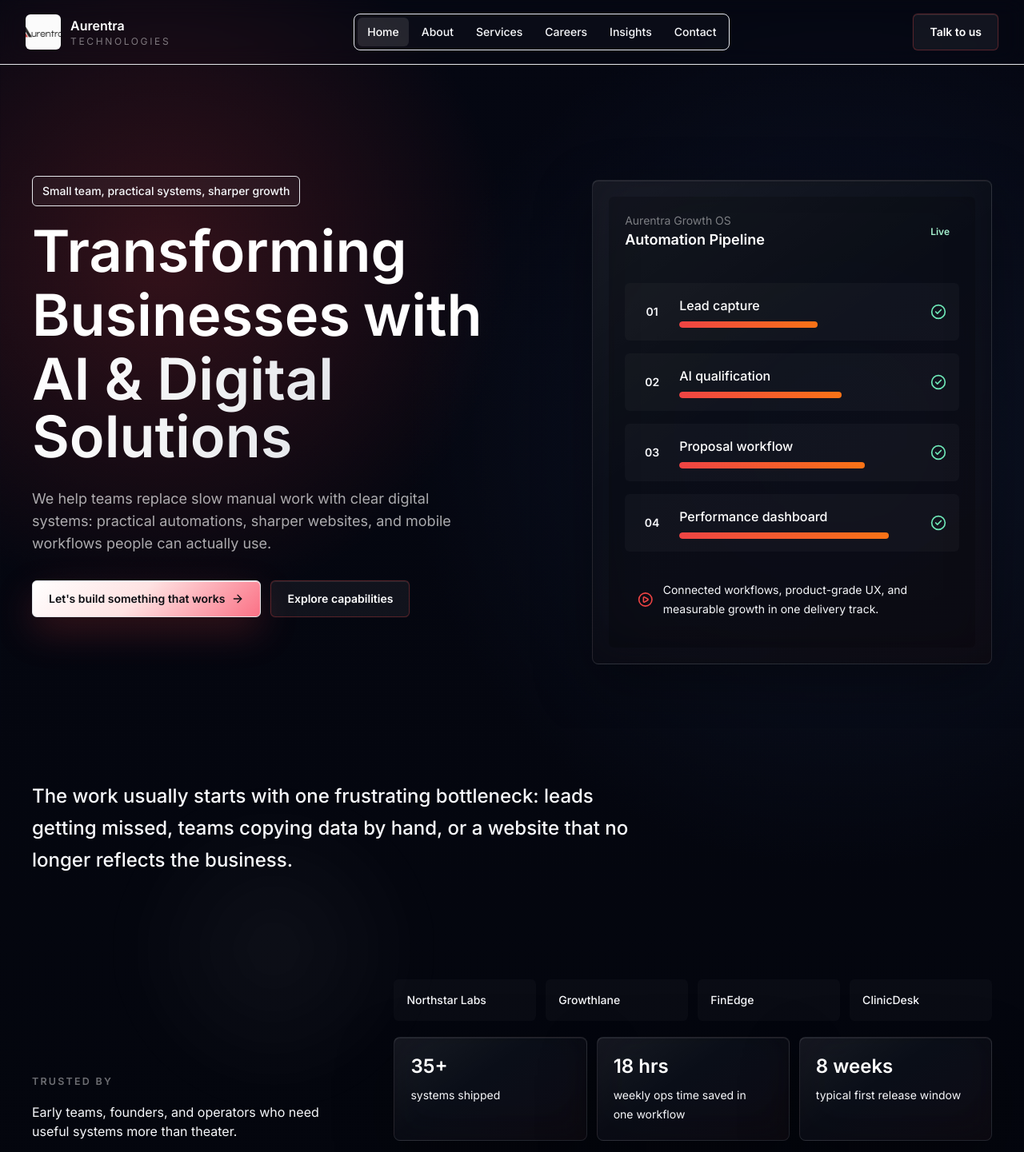
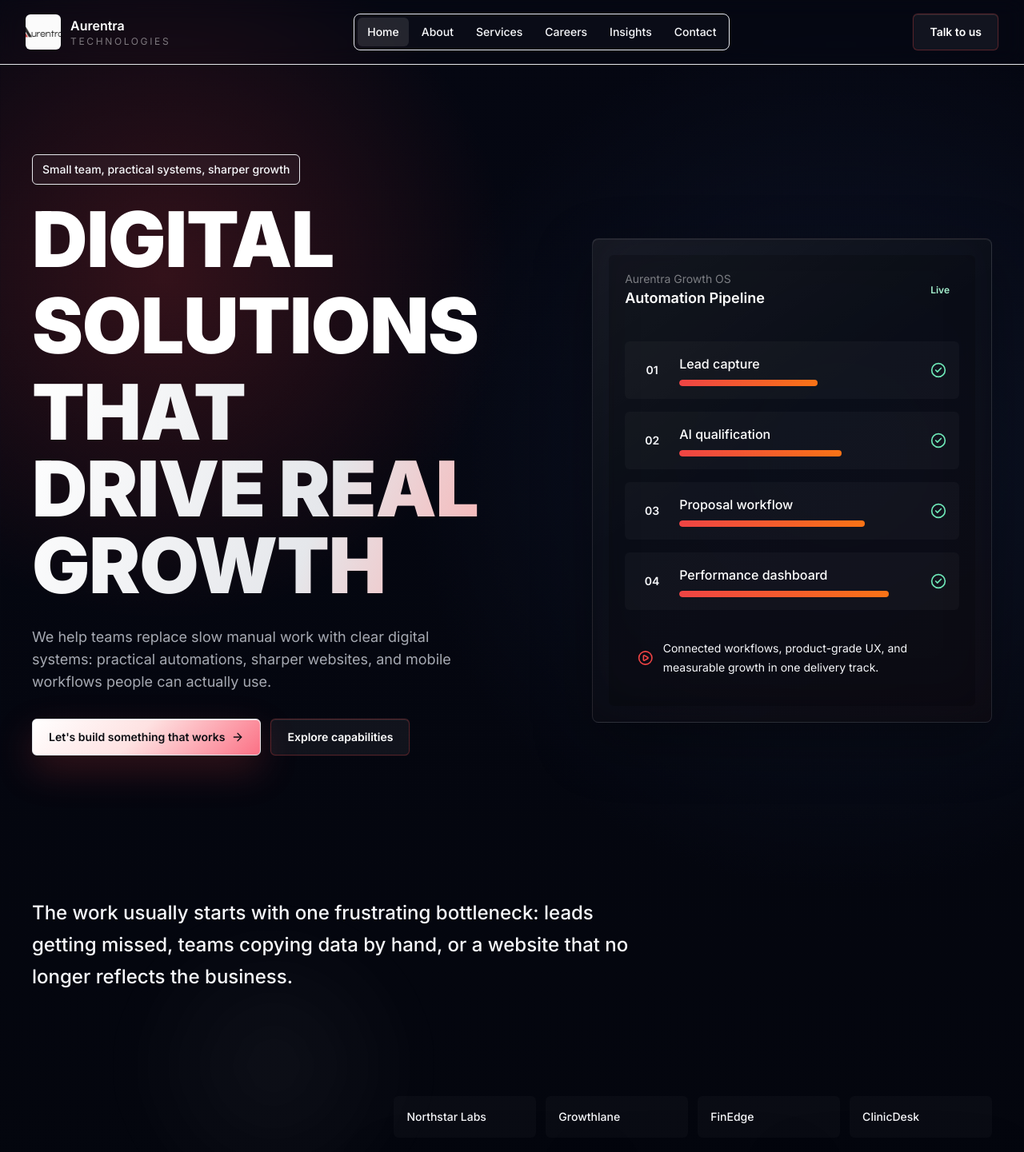
Before and after one commit to Akhils696/Aurentra, a Next.js app: page / in a window 1280 px wide. Shown: the top 1441 px of the page at 80% size. Built offline with nearby package versions, Linux system fonts and the light colour scheme.

Commit message:
style: redesign typography system with editorial-inspired hierarchy

```diff
--- a/app/globals.css
+++ b/app/globals.css
@@ -47,12 +47,12 @@ h1,
 h2,
 h3 {
   text-wrap: balance;
-  line-height: 1.02;
+  line-height: 0.96;
   letter-spacing: 0;
 }
 
 h3 {
-  line-height: 1.14;
+  line-height: 1.08;
 }
 
 p {
@@ -258,7 +258,7 @@ p {
 }
 
 .premium-heading {
-  letter-spacing: 0;
+  letter-spacing: -0.012em;
   transition: letter-spacing 420ms cubic-bezier(0.22, 1, 0.36, 1);
 }
 
@@ -267,12 +267,12 @@ p {
 }
 
 .body-copy {
-  color: rgba(255, 255, 255, 0.66);
-  line-height: 1.78;
+  color: rgba(235, 239, 248, 0.7);
+  line-height: 1.72;
 }
 
 .quiet-label {
-  color: rgba(255, 255, 255, 0.42);
+  color: rgba(255, 255, 255, 0.48);
   font-size: 0.78rem;
   letter-spacing: 0.18em;
   text-transform: uppercase;
--- a/components/home/hero-title.tsx
+++ b/components/home/hero-title.tsx
@@ -2,14 +2,14 @@
 
 import { motion, useReducedMotion } from "framer-motion";
 
-const words = ["Transforming", "Businesses", "with"];
+const words = ["Digital", "Solutions"];
 
 export function HeroTitle() {
   const prefersReducedMotion = useReducedMotion();
 
   return (
-    <h1 className="premium-heading max-w-5xl text-[2.85rem] font-semibold leading-[0.98] text-white sm:text-6xl lg:text-7xl">
-      <span className="inline-flex flex-wrap gap-x-3 gap-y-2 sm:gap-x-4">
+    <h1 className="premium-heading max-w-5xl text-[4rem] font-black uppercase leading-[0.86] text-white sm:text-7xl lg:text-8xl">
+      <span className="inline-flex flex-wrap gap-x-4 gap-y-3 sm:gap-x-5">
         {words.map((word, index) => (
           <motion.span
             key={word}
@@ -27,7 +27,7 @@ export function HeroTitle() {
           animate={prefersReducedMotion ? undefined : { opacity: 1, y: 0 }}
           transition={{ duration: 0.68, delay: words.length * 0.09, ease: [0.22, 1, 0.36, 1] }}
         >
-          AI & Digital Solutions
+          That Drive Real Growth
         </motion.span>
       </span>
     </h1>
--- a/components/ui/section-heading.tsx
+++ b/components/ui/section-heading.tsx
@@ -11,7 +11,7 @@ export function SectionHeading({ eyebrow, title, copy, align = "left" }: Section
   return (
     <div className={cn("max-w-3xl", align === "center" && "mx-auto text-center")}>
       {eyebrow ? <p className="quiet-label mb-3 font-semibold">{eyebrow}</p> : null}
-      <h2 className="premium-heading text-3xl font-semibold text-white sm:text-4xl">{title}</h2>
+      <h2 className="premium-heading text-4xl font-black uppercase text-white sm:text-5xl">{title}</h2>
       {copy ? <p className="body-copy mt-5 max-w-2xl text-base sm:text-lg">{copy}</p> : null}
     </div>
   );
```
